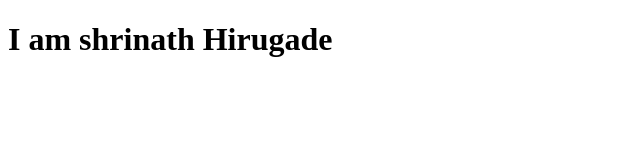
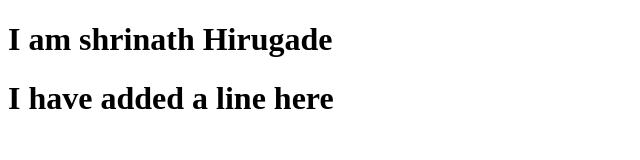
Before and after one commit to shrinathhirugade7/apanaCollege, a plain HTML site: page index.html in a window 1280 px wide. Shown: the whole page, without its empty margins (0-640 px from the left). Drawn offline with Linux system fonts and the light colour scheme.

Commit message:
index is modified

```diff
--- a/index.html
+++ b/index.html
@@ -7,5 +7,6 @@
 </head>
 <body>
     <h1>I am shrinath Hirugade</h1>
+    <h1> I have added a line here</h>
 </body>
 </html>
```
